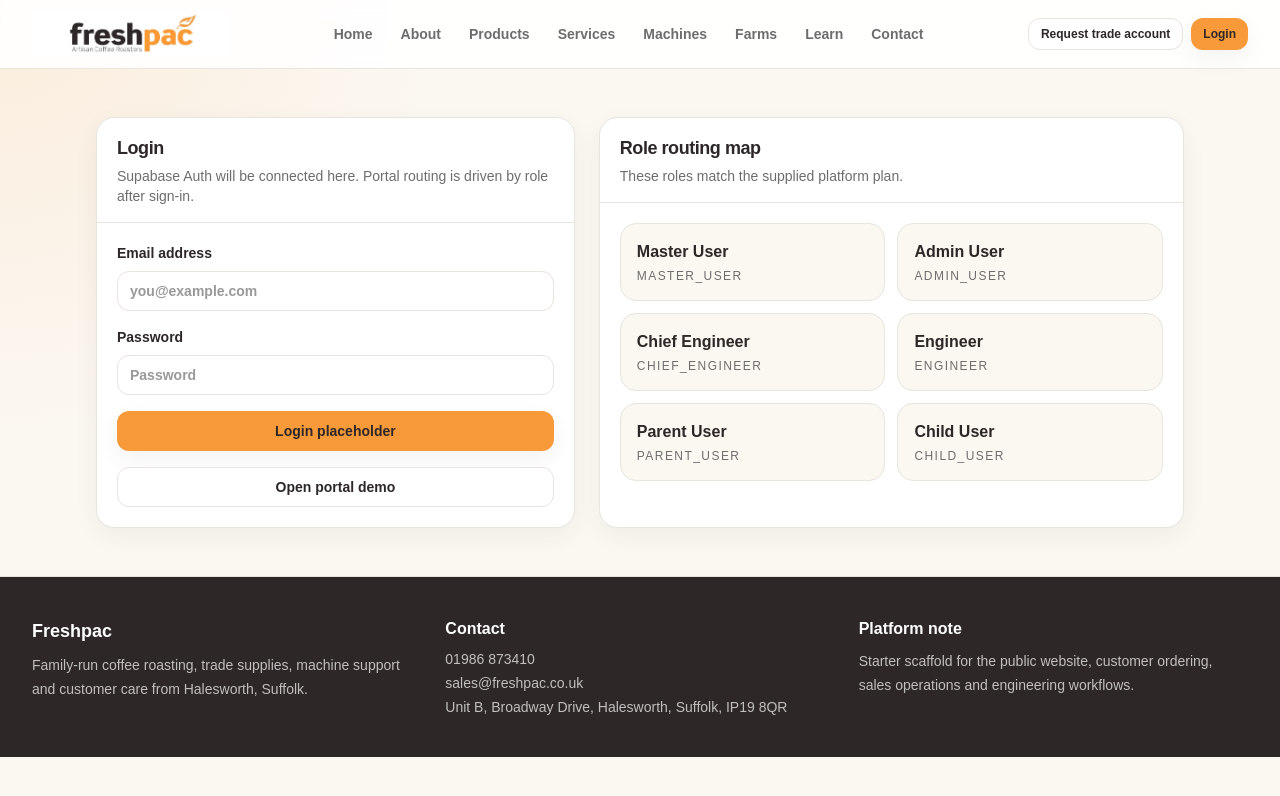
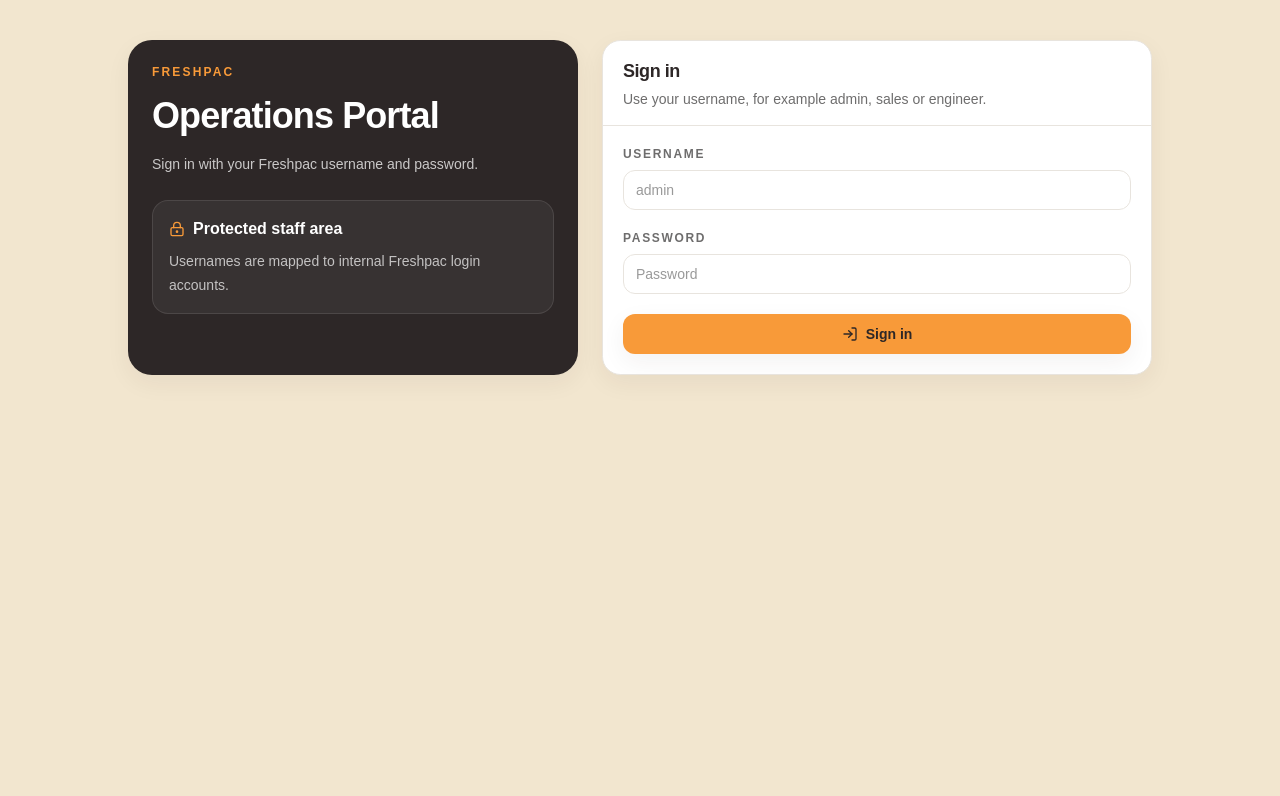
Before and after one commit to AnimeJunkie1412/Freshpac_007_V2, a Next.js app: page /login in a window 1280 px wide. Shown: the top 796 px of the page. Built offline with nearby package versions, Linux system fonts and the light colour scheme.

Commit message:
Support username login

```diff
--- a/package.json
+++ b/package.json
@@ -19,6 +19,7 @@
   },
   "dependencies": {
     "@prisma/client": "^6.1.0",
+    "@supabase/ssr": "^0.10.3",
     "@supabase/supabase-js": "^2.47.10",
     "clsx": "^2.1.1",
     "date-fns": "^4.1.0",
--- /dev/null
+++ b/src/app/login/actions.ts
@@ -0,0 +1,43 @@
+"use server";
+
+import { redirect } from "next/navigation";
+import { createSupabaseServerClient } from "@/lib/supabase/server";
+
+function usernameToAuthEmail(usernameOrEmail: string) {
+  const value = usernameOrEmail.trim().toLowerCase();
+
+  if (value.includes("@")) {
+    return value;
+  }
+
+  return `${value}@freshpac.local`;
+}
+
+export async function loginWithPassword(formData: FormData) {
+  const username = String(formData.get("username") || "").trim();
+  const password = String(formData.get("password") || "");
+  const redirectTo = String(formData.get("redirectTo") || "/portal");
+
+  if (!username || !password) {
+    redirect("/login?error=missing");
+  }
+
+  const supabase = createSupabaseServerClient();
+
+  const { error } = await supabase.auth.signInWithPassword({
+    email: usernameToAuthEmail(username),
+    password
+  });
+
+  if (error) {
+    redirect("/login?error=invalid");
+  }
+
+  redirect(redirectTo.startsWith("/portal") ? redirectTo : "/portal");
+}
+
+export async function logout() {
+  const supabase = createSupabaseServerClient();
+  await supabase.auth.signOut();
+  redirect("/login");
+}
--- a/src/app/login/page.tsx
+++ b/src/app/login/page.tsx
@@ -1,50 +1,93 @@
-import { MarketingShell } from "@/components/layout/marketing-shell";
-import { Button, LinkButton } from "@/components/ui/button";
+import { LockKeyhole, LogIn } from "lucide-react";
+import { loginWithPassword } from "@/app/login/actions";
+import { Button } from "@/components/ui/button";
 import { Card, CardContent, CardDescription, CardHeader, CardTitle } from "@/components/ui/card";
 import { Input } from "@/components/ui/input";
-import { roleLabels } from "@/lib/auth/roles";
 
-export default function LoginPage() {
+export default function LoginPage({
+  searchParams
+}: {
+  searchParams?: {
+    error?: string;
+    redirectTo?: string;
+  };
+}) {
+  const error = searchParams?.error;
+  const redirectTo = searchParams?.redirectTo || "/portal";
+
   return (
-    <MarketingShell>
-      <section className="mx-auto grid max-w-6xl gap-6 px-4 py-12 sm:px-6 lg:grid-cols-[0.9fr_1.1fr] lg:px-8">
-        <Card>
+    <main className="min-h-screen bg-freshpac-cream px-4 py-10">
+      <div className="mx-auto grid max-w-5xl gap-6 lg:grid-cols-[0.9fr_1.1fr]">
+        <section className="rounded-3xl bg-freshpac-charcoal p-6 text-white shadow-panel">
+          <p className="text-xs font-black uppercase tracking-[0.18em] text-freshpac-orange">
+            Freshpac
+          </p>
+
+          <h1 className="mt-4 text-4xl font-black tracking-tight">
+            Operations Portal
+          </h1>
+
+          <p className="mt-4 text-sm leading-6 text-white/75">
+            Sign in with your Freshpac username and password.
+          </p>
+
+          <div className="mt-6 rounded-2xl border border-white/10 bg-white/5 p-4">
+            <div className="flex items-center gap-2 font-black text-white">
+              <LockKeyhole className="size-4 text-freshpac-orange" />
+              Protected staff area
+            </div>
+            <p className="mt-2 text-sm leading-6 text-white/70">
+              Usernames are mapped to internal Freshpac login accounts.
+            </p>
+          </div>
+        </section>
+
+        <Card className="portal-card-safe">
           <CardHeader>
-            <CardTitle>Login</CardTitle>
-            <CardDescription>Supabase Auth will be connected here. Portal routing is driven by role after sign-in.</CardDescription>
+            <CardTitle>Sign in</CardTitle>
+            <CardDescription>
+              Use your username, for example admin, sales or engineer.
+            </CardDescription>
           </CardHeader>
+
           <CardContent>
-            <form className="grid gap-4">
-              <label className="grid gap-2 text-sm font-semibold text-freshpac-charcoal">
-                Email address
-                <Input type="email" placeholder="you@example.com" />
+            {error === "missing" ? (
+              <div className="mb-5 rounded-2xl border border-red-200 bg-red-50 p-4 text-sm font-semibold text-red-800">
+                Enter both username and password.
+              </div>
+            ) : null}
+
+            {error === "invalid" ? (
+              <div className="mb-5 rounded-2xl border border-red-200 bg-red-50 p-4 text-sm font-semibold text-red-800">
+                Sign-in failed. Check the username and password.
+              </div>
+            ) : null}
+
+            <form action={loginWithPassword} className="grid gap-5">
+              <input type="hidden" name="redirectTo" value={redirectTo} />
+
+              <label className="grid gap-2">
+                <span className="text-xs font-black uppercase tracking-[0.14em] text-freshpac-grey">
+                  Username
+                </span>
+                <Input name="username" required placeholder="admin" autoComplete="username" />
               </label>
-              <label className="grid gap-2 text-sm font-semibold text-freshpac-charcoal">
-                Password
-                <Input type="password" placeholder="Password" />
+
+              <label className="grid gap-2">
+                <span className="text-xs font-black uppercase tracking-[0.14em] text-freshpac-grey">
+                  Password
+                </span>
+                <Input name="password" type="password" required placeholder="Password" autoComplete="current-password" />
               </label>
-              <Button type="button">Login placeholder</Button>
-              <LinkButton href="/portal" variant="secondary">Open portal demo</LinkButton>
+
+              <Button type="submit">
+                <LogIn className="mr-2 size-4" />
+                Sign in
+              </Button>
             </form>
           </CardContent>
         </Card>
-        <Card>
-          <CardHeader>
-            <CardTitle>Role routing map</CardTitle>
-            <CardDescription>These roles match the supplied platform plan.</CardDescription>
-          </CardHeader>
-          <CardContent>
-            <div className="grid gap-3 sm:grid-cols-2">
-              {Object.entries(roleLabels).map(([key, label]) => (
-                <div key={key} className="rounded-2xl border border-freshpac-panel bg-[#fbf8f2] p-4">
-                  <p className="font-bold text-freshpac-charcoal">{label}</p>
-                  <p className="mt-1 text-xs uppercase tracking-[0.12em] text-freshpac-grey">{key}</p>
-                </div>
-              ))}
-            </div>
-          </CardContent>
-        </Card>
-      </section>
-    </MarketingShell>
+      </div>
+    </main>
   );
 }
--- /dev/null
+++ b/src/lib/supabase/middleware.ts
@@ -0,0 +1,76 @@
+import { NextResponse, type NextRequest } from "next/server";
+import { createServerClient } from "@supabase/ssr";
+
+export async function updateSession(request: NextRequest) {
+  let response = NextResponse.next({
+    request: {
+      headers: request.headers
+    }
+  });
+
+  const supabase = createServerClient(
+    process.env.NEXT_PUBLIC_SUPABASE_URL!,
+    process.env.NEXT_PUBLIC_SUPABASE_ANON_KEY!,
+    {
+      cookies: {
+        get(name: string) {
+          return request.cookies.get(name)?.value;
+        },
+        set(name: string, value: string, options) {
+          request.cookies.set({ name, value, ...options });
+
+          response = NextResponse.next({
+            request: {
+              headers: request.headers
+            }
+          });
+
+          response.cookies.set({
+            name,
+            value,
+            ...options
+          });
+        },
+        remove(name: string, options) {
+          request.cookies.set({ name, value: "", ...options });
+
+          response = NextResponse.next({
+            request: {
+              headers: request.headers
+            }
+          });
+
+          response.cookies.set({
+            name,
+            value: "",
+            ...options
+          });
+        }
+      }
+    }
+  );
+
+  const {
+    data: { user }
+  } = await supabase.auth.getUser();
+
+  const pathname = request.nextUrl.pathname;
+  const isPortalRoute = pathname.startsWith("/portal");
+  const isLoginRoute = pathname === "/login";
+
+  if (isPortalRoute && !user) {
+    const redirectUrl = request.nextUrl.clone();
+    redirectUrl.pathname = "/login";
+    redirectUrl.searchParams.set("redirectTo", pathname);
+    return NextResponse.redirect(redirectUrl);
+  }
+
+  if (isLoginRoute && user) {
+    const redirectUrl = request.nextUrl.clone();
+    redirectUrl.pathname = "/portal";
+    redirectUrl.search = "";
+    return NextResponse.redirect(redirectUrl);
+  }
+
+  return response;
+}
--- /dev/null
+++ b/src/lib/supabase/server.ts
@@ -0,0 +1,24 @@
+import { cookies } from "next/headers";
+import { createServerClient } from "@supabase/ssr";
+
+export function createSupabaseServerClient() {
+  const cookieStore = cookies();
+
+  return createServerClient(
+    process.env.NEXT_PUBLIC_SUPABASE_URL!,
+    process.env.NEXT_PUBLIC_SUPABASE_ANON_KEY!,
+    {
+      cookies: {
+        get(name: string) {
+          return cookieStore.get(name)?.value;
+        },
+        set(name: string, value: string, options) {
+          cookieStore.set({ name, value, ...options });
+        },
+        remove(name: string, options) {
+          cookieStore.set({ name, value: "", ...options });
+        }
+      }
+    }
+  );
+}
```
Also changed, not shown: middleware.ts (added, +10 -0 lines), 1 other file (tests, documents, lock files or other folders).
